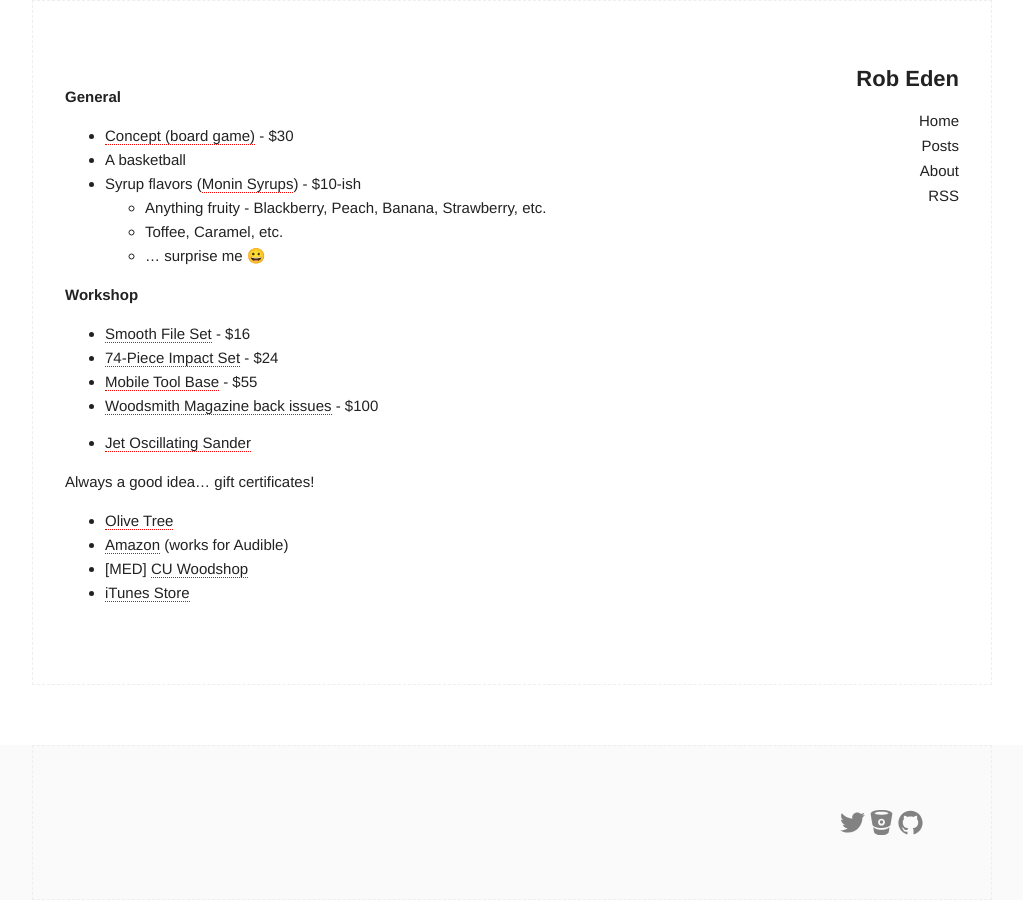
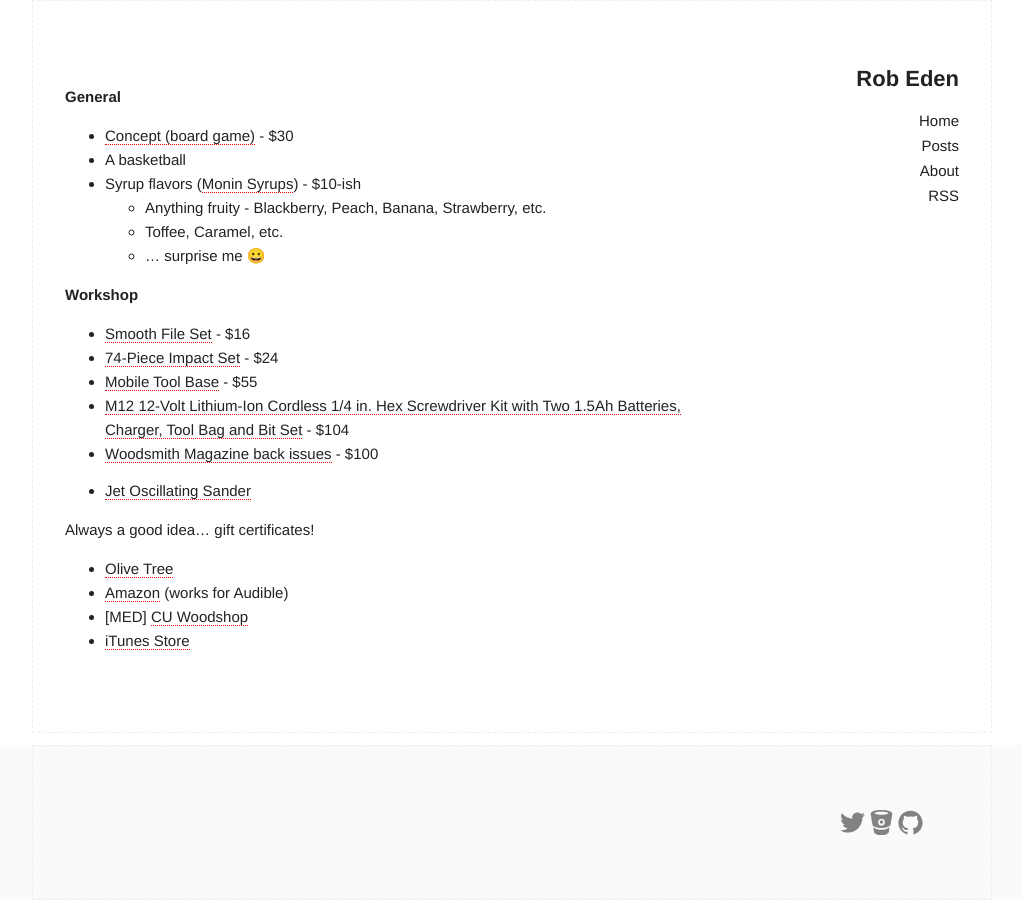
Before and after one commit to robeden/robeden.github.io, a Jekyll site: the page built from personal/wishlist.md, in a window 1280 px wide. Shown: the whole page, without its empty margins (128-1151 px from the left). Built offline with Jekyll 4.4.1, drawn with Linux system fonts in a browser that asks for light colours; our own code applies the rules of GitHub Pages for plain Markdown files; comment, search, counter and statistics services are not loaded.

Commit message:
add screwdriver kit

```diff
--- a/personal/wishlist.md
+++ b/personal/wishlist.md
@@ -13,6 +13,7 @@
 - [Smooth File Set](https://www.lowes.com/pd/Kobalt-8-in-Smooth-File-Set/999921002) - $16
 - [74-Piece Impact Set](https://www.farmandfleet.com/products/1141630-milwaukee-48-32-4062-74-piece-shockwave-impact-set.html) - $24
 - [Mobile Tool Base](https://www.amazon.com/gp/product/B00002262M) - $55
+- [M12 12-Volt Lithium-Ion Cordless 1/4 in. Hex Screwdriver Kit with Two 1.5Ah Batteries, Charger, Tool Bag and Bit Set](https://www.homedepot.com/p/Milwaukee-M12-12-Volt-Lithium-Ion-Cordless-1-4-in-Hex-Screwdriver-Kit-with-Two-1-5Ah-Batteries-Charger-Tool-Bag-and-Bit-Set-2401-22-48-32-4515/310117101) - $104
 - [Woodsmith Magazine back issues](http://www.woodsmith.com/back-issue-library.php) - $100
 
 - [Jet Oscillating Sander](https://www.rockler.com/jet-benchtop-oscillating-spindle-sander)
```
